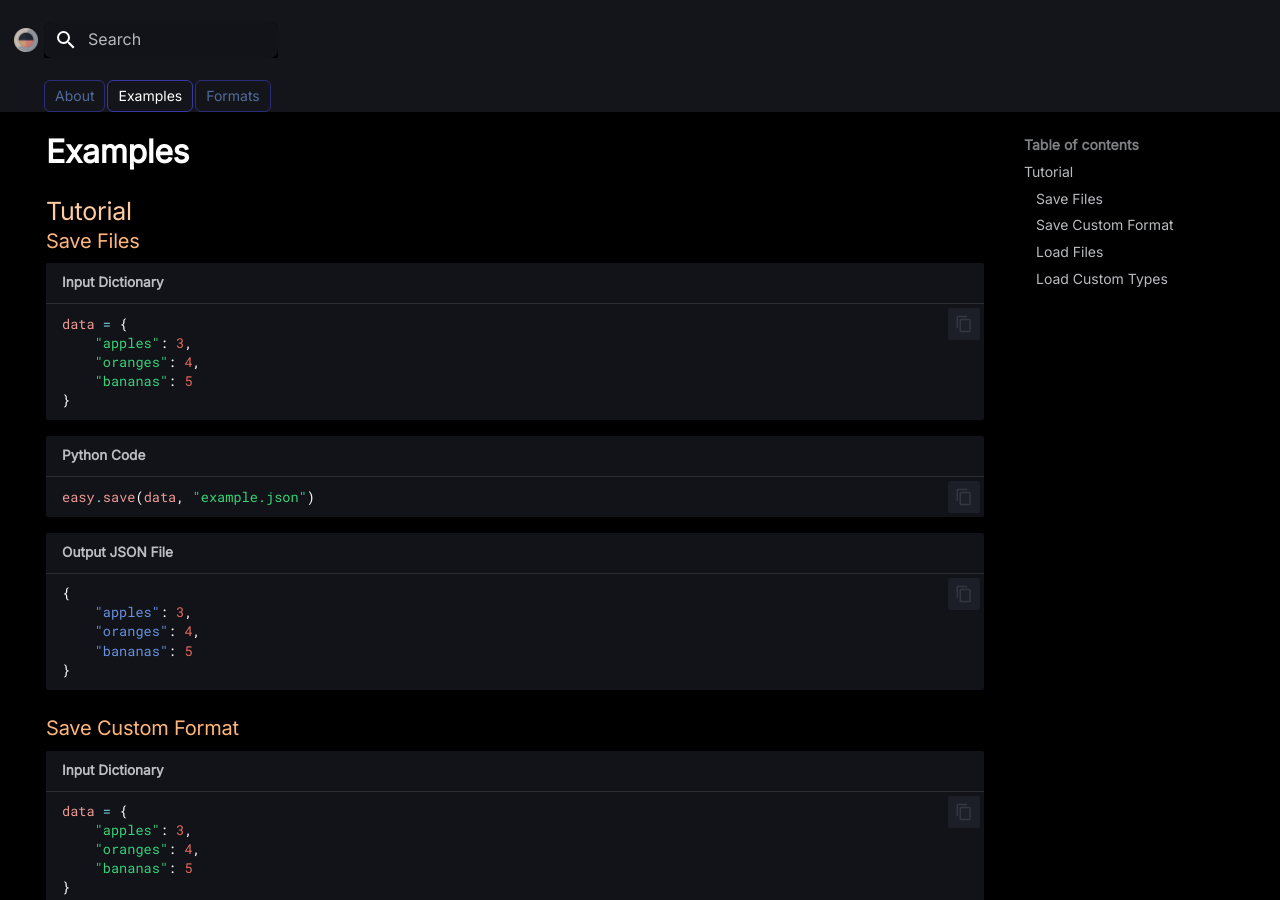
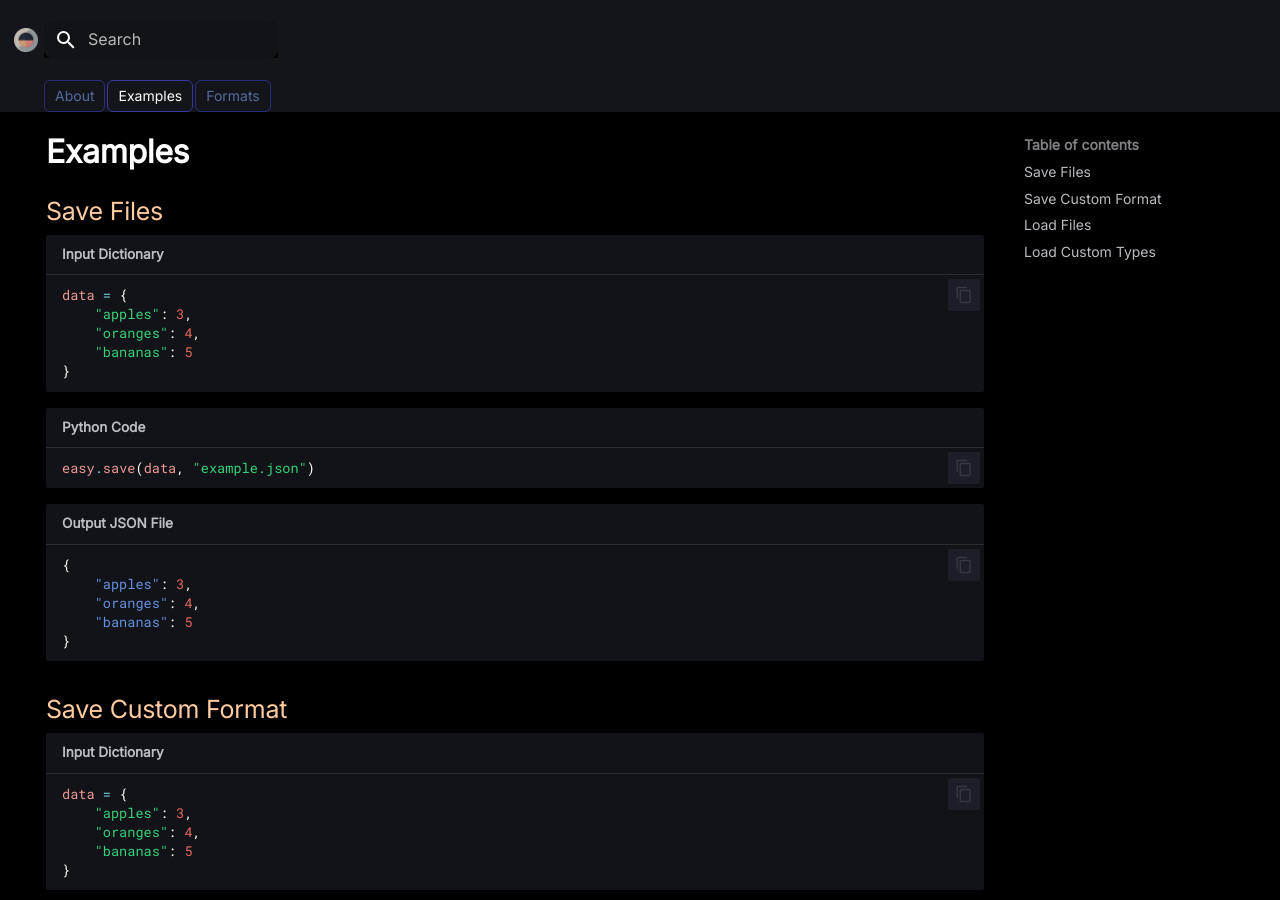
Before and after one commit to harttraveller/pyeio, an MkDocs documentation site: the page built from docs/examples.md, in a window 1280 px wide and 900 px high. Built offline with MkDocs 1.6.1 and Material for MkDocs 9.7.7, drawn with Linux system fonts in a browser that asks for light colours.

Commit message:
docs/examples: update

````diff
--- a/docs/examples.md
+++ b/docs/examples.md
@@ -3,10 +3,9 @@ hide:
 - navigation
 ---
 
+# Examples
 
-## Tutorial
-
-### Save Files
+## Save Files
 
 ```python title="Input Dictionary"
 data = {
@@ -28,7 +27,7 @@ easy.save(data, "example.json")
 }
 ```
 
-### Save Custom Format
+## Save Custom Format
 
 ```python title="Input Dictionary"
 data = {
@@ -48,7 +47,7 @@ oranges, 4
 bananas, 5
 ```
 
-### Load Files
+## Load Files
 
 ```json title="Input JSON File"
 [1, 2, 3, 4, 5, 6]
@@ -63,7 +62,7 @@ data = easy.load("example.json")
 ```
 
 
-### Load Custom Types
+## Load Custom Types
 
 ```python title="Additional Import"
 from pyeio import kind
````
